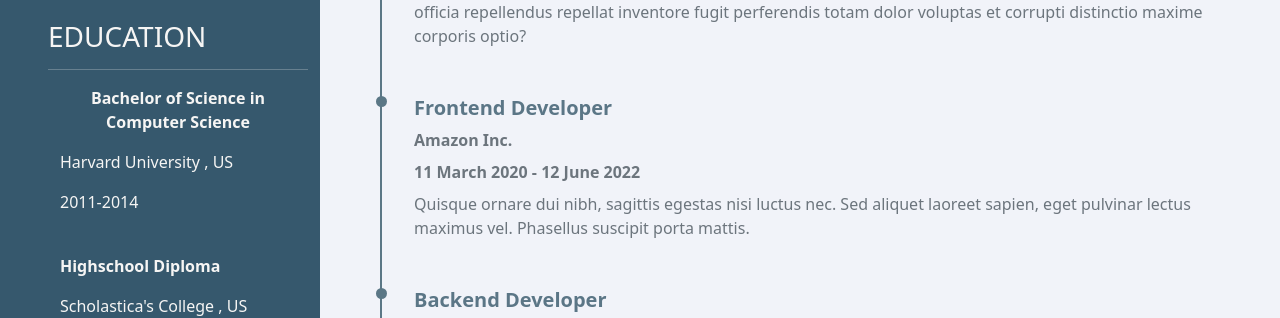
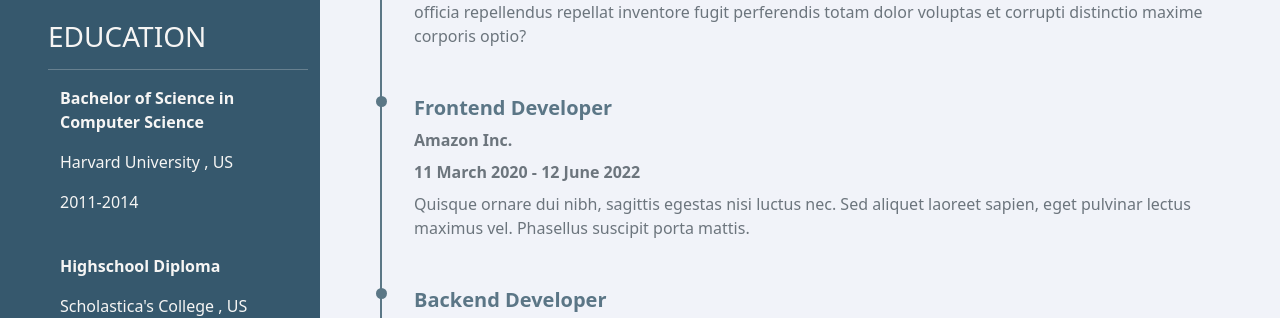
Before and after one commit to jzlvibora/react-cv-builder, a React (Create React App) app: page / in a window 1280 px wide. Shown: the part 483-801 px from the top of the page. Built offline with nearby package versions, Linux system fonts and the light colour scheme.

Commit message:
converted each section to separate component

```diff
--- a/src/App.css
+++ b/src/App.css
@@ -1,38 +1,45 @@
-.App {
-  text-align: center;
+
+/* general styles */
+.main{
+  padding-top:1.5rem;
+  padding-bottom: 1.5rem;
+  padding-left: 1rem;
+  padding-right: 1rem;
 }
 
-.App-logo {
-  height: 40vmin;
-  pointer-events: none;
+.left{
+  background-color: #36586d;
+  color:#f6f5f4;
+  padding-left: 3rem!important;
 }
 
-@media (prefers-reduced-motion: no-preference) {
-  .App-logo {
-    animation: App-logo-spin infinite 20s linear;
-  }
+.right{
+  padding-left: 3rem!important;
 }
 
-.App-header {
-  background-color: #282c34;
-  min-height: 100vh;
+
+.section_title{
+  text-transform: uppercase;
+  text-align: left;
+  padding-top:1.5rem;
+}
+
+.section{
   display: flex;
   flex-direction: column;
-  align-items: center;
-  justify-content: center;
-  font-size: calc(10px + 2vmin);
-  color: white;
 }
 
-.App-link {
-  color: #61dafb;
+.section p{
+  display:flex;
+  align-items: center;
+
 }
 
-@keyframes App-logo-spin {
-  from {
-    transform: rotate(0deg);
-  }
-  to {
-    transform: rotate(360deg);
-  }
+
+.right{
+  background-color: #f1f3f9;
 }
+
+.right .section_title{
+  color:#5a7684
+}
--- a/src/App.js
+++ b/src/App.js
@@ -6,7 +6,6 @@ function App() {
   return (
     <div className="App">
       <Resume/>
-      {/* <WorkXp/> */}
     </div>
   );
 }
--- /dev/null
+++ b/src/components/Contact.js
@@ -0,0 +1,24 @@
+
+import classes from './Contact.module.css'
+import '../App.css'
+
+import { Container,Image } from 'react-bootstrap';
+import { faHome, faAt,faPhone,faEnvelope } from "@fortawesome/free-solid-svg-icons";
+import { FontAwesomeIcon } from "@fortawesome/react-fontawesome";
+
+export const Contact = () =>{
+    return (
+        <div>
+        <Image src='https://www.assyst.de/cms/upload/sub/digitalisierung/15-M.jpg' className={classes.avatar} fluid roundedCircle center/ >
+        <h3 className="section_title">Contact</h3>
+        <hr/>
+        <Container className="section" fluid>
+        <p><FontAwesomeIcon icon={faHome} className={classes.contact_icon}/>123 Forbes St; LA,CA</p>
+        <p><FontAwesomeIcon icon={faEnvelope} className={classes.contact_icon}/>janagonz@gmail.com</p>
+        <p><FontAwesomeIcon icon={faPhone} className={classes.contact_icon}/>09876453212</p>
+        <p><FontAwesomeIcon icon={faAt} className={classes.contact_icon}/>www.janagonz.io</p>
+        </Container>
+        </div>
+
+    )
+}
--- /dev/null
+++ b/src/components/Contact.module.css
@@ -0,0 +1,18 @@
+.avatar{
+    max-width:140px;
+    max-height:140px;
+    margin-bottom: 2rem;
+    display: block;
+    margin-left: auto;
+    margin-right: auto;
+
+    }
+
+.contact_icon{
+        background-color: white;
+        border-radius: 100%;
+        padding:8px;
+        color:black;
+        margin-right:1rem;
+
+    }
--- /dev/null
+++ b/src/components/Education.js
@@ -0,0 +1,20 @@
+import { Container} from 'react-bootstrap';
+
+export const Education = () =>{
+    return (
+        <div>
+        <h3 className="section_title">Education</h3>
+        <hr/>
+        <Container className="section" fluid>
+        <p><b>Bachelor of Science in Computer Science</b></p>
+        <p>Harvard University , US</p>
+        <p>2011-2014</p>
+        <br />
+        <p><b>Highschool Diploma</b></p>
+        <p>Scholastica's College , US</p>
+        <p>2010-2014</p>
+        </Container>
+        </div>
+
+    )
+}
--- /dev/null
+++ b/src/components/Heading.js
@@ -0,0 +1,13 @@
+import '../App.css';
+import classes from './Heading.module.css';
+import { Container} from 'react-bootstrap';
+
+export const Heading = () =>{
+    return (
+        <Container className={`section ${classes.section_heading}`} fluid>
+        <h1 className='text-uppercase '>Mike Richard</h1>
+        <h5 className='text-uppercase'>Software Developer</h5>
+        <p>Lorem ipsum dolor sit amet consectetur adipisicing elit. Impedit fuga perspiciatis illum placeat, tenetur sapiente! Nulla hic porro accusantium! Tempore amet excepturi nisi sapiente nemo at temporibus molestiae obcaecati quos. Lorem ipsum dolor sit, amet consectetur adipisicing elit. Consectetur, minus dolorum! Dolores illum perspiciatis nobis porro quibusdam maiores magni veniam nostrum eveniet obcaecati</p>
+        </Container>
+    )
+}
--- /dev/null
+++ b/src/components/Heading.module.css
@@ -0,0 +1,19 @@
+.section_heading{
+    text-align: left;
+}
+
+.section_heading h1{
+    letter-spacing: .5rem;
+    font-weight: 700;
+    color:#044962;
+    color:#808f87;
+    color:#5a7684;
+}
+
+.section_heading h5{
+    color:#6d8c9c
+}
+
+.section_heading p{
+    color:#6d8c9c
+}
--- a/src/components/Resume.js
+++ b/src/components/Resume.js
@@ -1,83 +1,24 @@
-import classes from './Resume.module.css';
+import '../App.css'
 import { Container,Col,Row,Image } from 'react-bootstrap';
-import { faHome, faAt,faPhone,faEnvelope } from "@fortawesome/free-solid-svg-icons";
-import { FontAwesomeIcon } from "@fortawesome/react-fontawesome";
 import { WorkXp } from './WorkXp';
+import { Contact } from './Contact';
+import {Education} from './Education';
+import { Skills } from './Skills';
+import { Heading } from './Heading';
 
 export const Resume = () =>{
 return (
     <Container fluid >
       <Row>
-      <Col xs={3} className={`${classes.left} ${classes.main}`}>
-      <Image src='https://www.assyst.de/cms/upload/sub/digitalisierung/15-M.jpg' className={classes.avatar} fluid roundedCircle/ >
-        <h3 className={classes.section_title}>Contact</h3>
-        <hr/>
-        <Container className={classes.section} fluid>
-        <p><FontAwesomeIcon icon={faHome} className={classes.contact_icon}/>123 Forbes St; LA,CA</p>
-        <p><FontAwesomeIcon icon={faEnvelope} className={classes.contact_icon}/>janagonz@gmail.com</p>
-        <p><FontAwesomeIcon icon={faPhone} className={classes.contact_icon}/>09876453212</p>
-        <p><FontAwesomeIcon icon={faAt} className={classes.contact_icon}/>www.janagonz.io</p>
-        </Container>
-
-        <h3 className={classes.section_title}>Education</h3>
-        <hr/>
-        <Container className={classes.section} fluid>
-        <p><b>Bachelor of Science in Computer Science</b></p>
-        <p>Harvard University , US</p>
-        <p>2011-2014</p>
-        <br />
-        <p><b>Highschool Diploma</b></p>
-        <p>Scholastica's College , US</p>
-        <p>2010-2014</p>
-        </Container>
-
-        <h3 className={classes.section_title}>Skills</h3>
-        <hr/>
-        <Container className={`${classes.section} ${classes.section_skills}`} fluid>
-        <ul>
-            <li>HTML</li>
-            <li>CSS</li>
-            <li>Javascript</li>
-            <li>Typescript</li>
-            <li>Angular</li>
-            <li>React</li>
-            <li>Spring</li>
-        </ul>
-        </Container>
-
+      <Col xs={3} className="left main">
+        <Contact/>
+        <Education/>
+        <Skills/>
       </Col>
 
-      <Col className={`${classes.right} ${classes.main}`} >
-      <Container className={`${classes.section} ${classes.section_heading}`} fluid>
-       <h1 className='text-uppercase '>Mike Richard</h1>
-       <h5 className='text-uppercase'>Software Developer</h5>
-       <p>Lorem ipsum dolor sit amet consectetur adipisicing elit. Impedit fuga perspiciatis illum placeat, tenetur sapiente! Nulla hic porro accusantium! Tempore amet excepturi nisi sapiente nemo at temporibus molestiae obcaecati quos. Lorem ipsum dolor sit, amet consectetur adipisicing elit. Consectetur, minus dolorum! Dolores illum perspiciatis nobis porro quibusdam maiores magni veniam nostrum eveniet obcaecati</p>
-       </Container>
-
-       <h3 className={classes.section_title}>Work Experience</h3>
-        <hr/>
-        <Container className={classes.section} fluid>
-            <WorkXp/>
-        {/* <p><b>Fullstack Developer</b></p>
-        <p>Google USA | 2020-2022</p>
-        <p>Chicago, Illinois</p>
-        <p>Lorem ipsum dolor sit amet consectetur, adipisicing elit. Molestiae tempora cum possimus deleniti laudantium, quia quo officiis numquam laboriosam sequi sit? Cum molestiae quos sequi labore modi a doloribus eius!</p>
-        <br />
-        <p><b>Frontend Developer</b></p>
-        <p>Emerson USA | 2018-2020</p>
-        <p>Chicago, Illinois</p>
-        <p>Lorem ipsum dolor sit amet consectetur, adipisicing elit. Molestiae tempora cum possimus deleniti laudantium, quia quo officiis numquam laboriosam sequi sit? Cum molestiae quos sequi labore modi a doloribus eius!</p>
-        <br />
-        <p><b>Frontend Developer</b></p>
-        <p>Emerson USA | 2018-2020</p>
-        <p>Chicago, Illinois</p>
-        <p>Lorem ipsum dolor sit amet consectetur, adipisicing elit. Molestiae tempora cum possimus deleniti laudantium, quia quo officiis numquam laboriosam sequi sit? Cum molestiae quos sequi labore modi a doloribus eius!</p> */}
-
-
-        </Container>
-
-
-
+      <Col className="right main" >
+        <Heading/>
+        <WorkXp/>
       </Col>
       </Row>
     </Container>
--- a/src/components/Resume.module.css
+++ /dev/null
@@ -1,86 +0,0 @@
-
-.main{
-    padding-top:1.5rem;
-    padding-bottom: 1.5rem;
-    padding-left: 1rem;
-    padding-right: 1rem;
-}
-
-.left{
-    background-color: #36586d;
-    color:#f6f5f4;
-    padding-left: 3rem!important;
-}
-
-.right{
-    padding-left: 3rem!important;
-}
-
-.avatar{
-max-width:140px;
-max-height:140px;
-margin-bottom: 2rem;
-}
-
-.contact_icon{
-    background-color: white;
-    border-radius: 100%;
-    padding:8px;
-    color:black;
-    margin-right:1rem;
-
-}
-
-.section_title{
-    text-transform: uppercase;
-    text-align: left;
-    padding-top:1.5rem;
-}
-
-.section{
-    display: flex;
-    flex-direction: column;
-
-    /* padding-left:4rem; */
-}
-
-.section p{
-    display:flex;
-    align-items: center;
-
-}
-
-
-.section_heading{
-    text-align: left;
-}
-
-.section_heading h1{
-    letter-spacing: .5rem;
-    font-weight: 700;
-    color:#044962;
-    color:#808f87;
-    color:#5a7684;
-}
-
-.section_heading h5{
-    color:#6d8c9c
-}
-
-.section_heading p{
-    color:#6d8c9c
-}
-
-.right{
-    background-color: #f1f3f9;
-}
-
-.right .section_title{
-    color:#5a7684
-}
-
-.section_skills ul{
-    list-style: none;
-    text-align: left;
-    padding-left: 0!important;
-    }
--- /dev/null
+++ b/src/components/Skills.js
@@ -0,0 +1,25 @@
+import '../App.css';
+import { Container} from 'react-bootstrap';
+import classes from './Skills.module.css';
+
+
+export const Skills = () =>{
+    return (
+        <div>
+        <h3 className="section_title">Skills</h3>
+        <hr/>
+        <Container className={`section ${classes.section_skills}`} fluid>
+        <ul>
+            <li>HTML</li>
+            <li>CSS</li>
+            <li>Javascript</li>
+            <li>Typescript</li>
+            <li>Angular</li>
+            <li>React</li>
+            <li>Spring</li>
+        </ul>
+        </Container>
+        </div>
+
+    )
+}
--- /dev/null
+++ b/src/components/Skills.module.css
@@ -0,0 +1,5 @@
+.section_skills ul{
+    list-style: none;
+    text-align: left;
+    padding-left: 0!important;
+    }
--- a/src/components/WorkXp.js
+++ b/src/components/WorkXp.js
@@ -1,7 +1,13 @@
 import classes from './WorkXp.module.css';
+import '../App.css'
+import { Container} from 'react-bootstrap';
 
 export const WorkXp = ()=>{
     return (
+        <div><h3 className="section_title">Work Experience</h3>
+        <hr/>
+        <Container className={classes.section} fluid>
+
         <section className="py-5">
   <ul className={classes.timeline}>
     <li className={`${classes.timeline_item} mb-5`}>
@@ -53,5 +59,8 @@ export const WorkXp = ()=>{
     </li>
   </ul>
 </section>
+        </Container>
+        </div>
+
     )
 }
```
